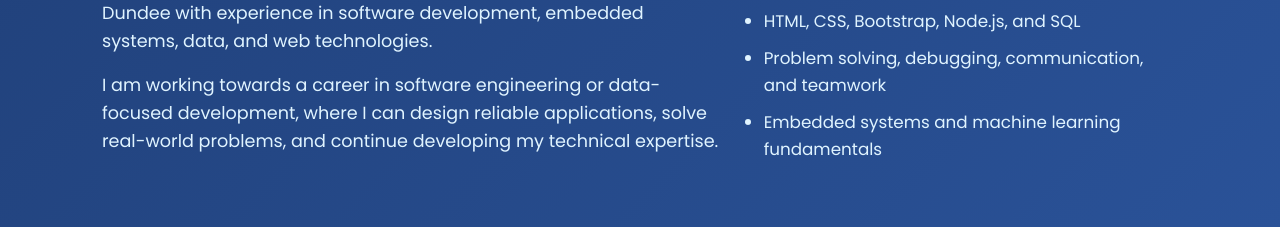
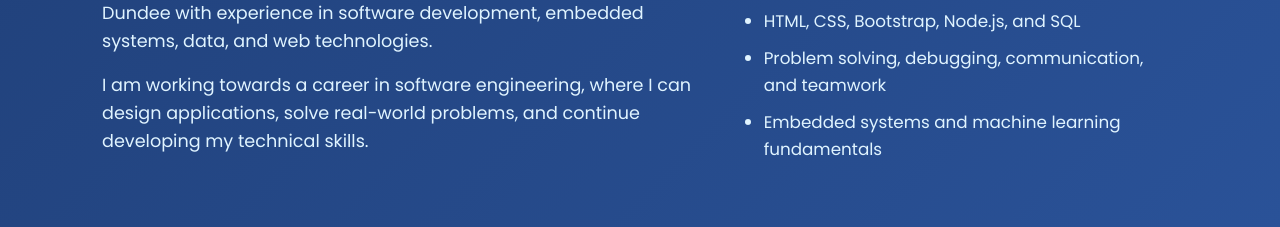
Before and after one commit to WQNguyen25/Portfolio-website, a plain HTML site: page home.html in a window 1280 px wide. Shown: the part 639-866 px from the top of the page. Drawn offline with nearby package versions, Linux system fonts and the light colour scheme.

Commit message:
Refine portfolio page copy
Co-authored-by: Copilot <223556219+Copilot@users.noreply.github.com>

```diff
--- a/home.html
+++ b/home.html
@@ -46,7 +46,7 @@
                   <div class="col-md-7">
                     <h2>Welcome to My Portfolio</h2>
                     <p>I am a second-year Computer Science student at the University of Dundee with experience in software development, embedded systems, data, and web technologies.</p>
-                    <p>I am working towards a career in software engineering or data-focused development, where I can design reliable applications, solve real-world problems, and continue developing my technical expertise.</p>
+                    <p>I am working towards a career in software engineering, where I can design applications, solve real-world problems, and continue developing my technical skills.</p>
                   </div>
                   <div class="col-md-5">
                     <h2>Core Skills</h2>
```
Also changed, not shown: about.html (+1 -1 lines).
